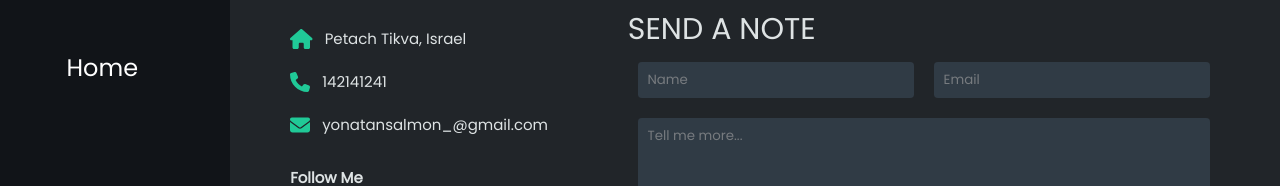
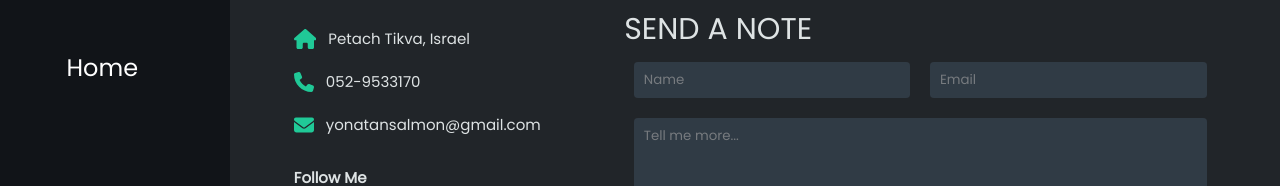
Before and after one commit to yonatansalmon/yonatan-portfolio, a React (Create React App) app: page /contact in a window 1280 px wide. Shown: the part 213-399 px from the top of the page. Built offline with nearby package versions, Linux system fonts and the light colour scheme.

Commit message:
Contact INfo

```diff
--- a/src/pages/Contact.jsx
+++ b/src/pages/Contact.jsx
@@ -23,11 +23,11 @@ const Contact = (props) => {
             </div>
             <div className='ContactDetails'>
               <PhoneIcon className='Icon' />
-              142141241
+              052-9533170
             </div>
             <div className='ContactDetails'>
               <EmailIcon className='Icon' />
-              yonatansalmon_@gmail.com
+              yonatansalmon@gmail.com
             </div>
             <h4 className='FollowMe'>Follow Me</h4>
             <div className='IconContainer'>
```
